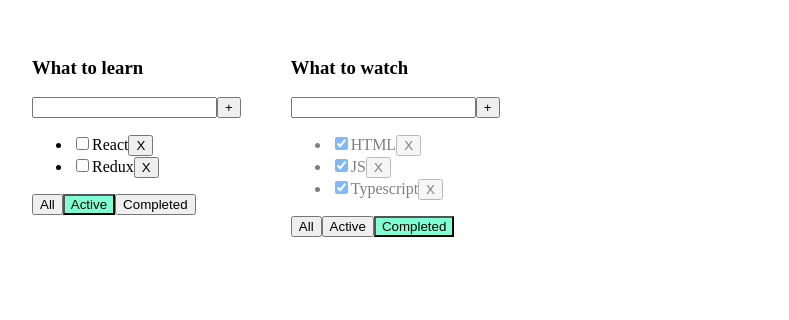
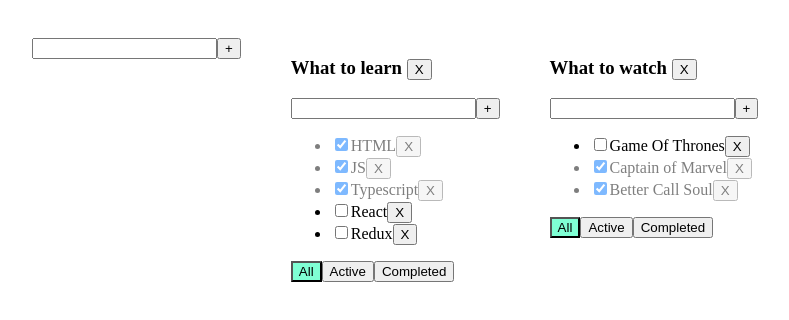
Before and after one commit to SkyDeS-2301/TodoList, a React (Vite) app: page / in a window 1280 px wide. Shown: the top 320 px of the page, without its empty margins (6-795 px from the left). Built offline with nearby package versions, Linux system fonts and the light colour scheme.

Commit message:
ВЫыÐÐнос мозга

```diff
--- /dev/null
+++ b/src/AddItemForm.tsx
@@ -0,0 +1,40 @@
+import {ChangeEvent, KeyboardEvent, useState} from "react";
+
+type AddItemFormPropsType = {
+    addItem: (value: string) => void
+}
+
+export function AddItemForm(props: AddItemFormPropsType) {
+    const [newTaskTitle, setNewTaskTitle] = useState('');
+    const [error, setError] = useState<string | null>(null)
+
+    const onNewTitleChangeHandler = (e: ChangeEvent<HTMLInputElement>) => {
+        setNewTaskTitle(e.currentTarget.value);
+    }
+
+    const onKeyPressHandler = (e: KeyboardEvent<HTMLInputElement>) => {
+        setError(null)
+        if (e.charCode === 13) {
+            addTask()
+        }
+    }
+    const addTask = () => {
+        if (newTaskTitle.trim() !== '') {
+            props.addItem(newTaskTitle.trim());
+            setNewTaskTitle('')
+        } else {
+            setError('You must to fill a field')
+        }
+    }
+
+    return (
+        <div>
+            <input className={error ? 'error' : ''}
+                   value={newTaskTitle}
+                   onChange={onNewTitleChangeHandler}
+                   onKeyPress={onKeyPressHandler}/>
+            <button onClick={addTask}>+</button>
+            {error && <div className='error-message'>{error}</div>}
+        </div>
+    )
+}
--- a/src/App.tsx
+++ b/src/App.tsx
@@ -2,6 +2,7 @@ import './App.css'
 import {TasksType, Todolist} from "./Todolist.tsx";
 import {useState} from "react";
 import {v1} from "uuid";
+import {AddItemForm} from "./AddItemForm.tsx";
 
 export type FilterValuesType = 'all' | 'active' | 'completed'
 type TodolistType = {
@@ -9,63 +10,113 @@ type TodolistType = {
     title: string
     filter: FilterValuesType
 }
-
+type TasksStateType = {
+    [key: string]: TasksType[]
+}
 export function App() {
 
-    const [tasks, setTasks] = useState<TasksType[]>([
-        {id: v1(), title: 'HTML', isDone: true},
-        {id: v1(), title: 'JS', isDone: true},
-        {id: v1(), title: 'Typescript', isDone: true},
-        {id: v1(), title: 'React', isDone: false},
-        {id: v1(), title: 'Redux', isDone: false},
+    const todolist1 = v1();
+    const todolist2 = v1()
+    const [todolists, setTodolists] = useState<TodolistType[]>([
+        {id: todolist1, title: 'What to learn', filter: 'all'},
+        {id: todolist2, title: 'What to watch', filter: 'all'}
     ])
 
+    const [tasksObj, setTasksObj] = useState<TasksStateType>({
+        [todolist1]: [
+            {id: v1(), title: 'HTML', isDone: true},
+            {id: v1(), title: 'JS', isDone: true},
+            {id: v1(), title: 'Typescript', isDone: true},
+            {id: v1(), title: 'React', isDone: false},
+            {id: v1(), title: 'Redux', isDone: false},
+        ],
+        [todolist2]: [
+            {id: v1(), title: 'Game Of Thrones', isDone: false},
+            {id: v1(), title: 'Captain of Marvel', isDone: true},
+            {id: v1(), title: 'Better Call Soul', isDone: true},
+        ],
+    })
+
     function changeFilter(todolistId: string, value: FilterValuesType) {
-        const todolist = todolists.find(tl => tl.id === todolistId)
+        const todolist: TodolistType | undefined = todolists.find(tl => tl.id === todolistId)
         if (todolist) {
             todolist.filter = value
-            setTodolist([...todolists])
+            setTodolists([...todolists])
         }
     }
 
-    function removeTask(id: string) {
+    function removeTask(todolistId: string, id: string) {
+        const tasks = tasksObj[todolistId]
         const filteredTasks = tasks.filter(t => t.id !== id)
-
-        setTasks(filteredTasks)
+        tasksObj[todolistId] = filteredTasks
+        setTasksObj({...tasksObj})
     }
 
-    function addTask(value: string) {
-        const newTask: TasksType = {id: v1(), title: value, isDone: false}
+    function addTask(todolistId: string, value: string) {
+        const task: TasksType = {id: v1(), title: value, isDone: false}
+        const tasks = tasksObj[todolistId]
+        const newTasks = [task, ...tasks]
+        tasksObj[todolistId] = newTasks
 
-        setTasks([newTask, ...tasks])
+        setTasksObj({...tasksObj})
     }
 
-    function changeStatus(taskId: string, isDone: boolean) {
+    function changeStatus(todolistId: string, taskId: string, isDone: boolean) {
+        const tasks = tasksObj[todolistId]
         const task = tasks.find(t => t.id === taskId)
         if (task) {
             task.isDone = isDone
+            setTasksObj({...tasksObj})
         }
-        setTasks([...tasks])
     }
 
+    function removeTodolist(todolistId: string) {
+        const filteredTodolists = todolists.filter(tl => tl.id !== todolistId)
+        setTodolists([...filteredTodolists])
+        delete tasksObj[todolistId]
+        setTasksObj({...tasksObj})
+    }
 
-    const [todolists, setTodolist] = useState<TodolistType[]>([
-        {id: v1(), title: 'What to learn', filter: 'active'},
-        {id: v1(), title: 'What to watch', filter: 'completed'}
-    ])
+    function addTodolist(title: string) {
+        const todolistId = v1()
+        const todolist: TodolistType = {
+            id: todolistId,
+            title: title,
+            filter: 'all'
+        }
+        tasksObj[todolistId] = []
+        setTodolists([todolist, ...todolists])
+        setTasksObj({...tasksObj})
+    }
+
+    function changeTaskTitle(todolistId: string, newValue: string, taskId: string) {
+        const tasks = tasksObj[todolistId]
+        const task = tasks.find(t => t.id === taskId)
+        if (task) {
+            task.title = newValue
+            setTasksObj({...tasksObj})
+        }
+    }
+
+    function changeTodolistTitle(todolistId: string, title: string) {
+        const todolist = todolists.find(tl => tl.id === todolistId)
+        if (todolist) {
+            todolist.title = title
+            setTodolists([...todolists])
+        }
+    }
 
     return (
         <div className='App'>
-
+            <AddItemForm addItem={addTodolist}/>
             {
                 todolists.map(tl => {
-
-                    let tasksForTodolist = tasks
+                    let tasksForTodolist = tasksObj[tl.id]
                     if (tl.filter === 'active') {
-                        tasksForTodolist = tasks.filter(t => !t.isDone)
+                        tasksForTodolist = tasksForTodolist.filter(t => !t.isDone)
                     }
                     if (tl.filter === 'completed') {
-                        tasksForTodolist = tasks.filter(t => t.isDone)
+                        tasksForTodolist = tasksForTodolist.filter(t => t.isDone)
                     }
 
                     return <Todolist key={tl.id}
@@ -77,17 +128,12 @@ export function App() {
                                      changeFilter={changeFilter}
                                      addTask={addTask}
                                      changeTaskStatus={changeStatus}
+                                     removeTodolist={removeTodolist}
+                                     changeTaskTitle={changeTaskTitle}
+                                     changeTodolistTitle={changeTodolistTitle}
                     />
                 })
             }
-
         </div>
     )
 }
-
-
-// const tasks2: TasksType[] = [
-//     {id: 1, title: 'Game Of Thrones', isDone: true},
-//     {id: 2, title: 'Captain of Marvel', isDone: false},
-//     {id: 3, title: 'Better Call Soul', isDone: true},
-// ]
--- /dev/null
+++ b/src/EditableSpan.tsx
@@ -0,0 +1,27 @@
+import {ChangeEvent, useState} from "react";
+
+type EditableSpanPropsType = {
+    title: string
+    onChange: (newValue: string) => void
+}
+
+export function EditableSpan(props: EditableSpanPropsType) {
+    const [editMode, setEditMode] = useState(false)
+    const [title, setTitle] = useState('')
+
+    const activateEditMode = () => {
+        setEditMode(true)
+        setTitle(props.title)
+    }
+    const activateViewMode = () => {
+        setEditMode(false)
+        props.onChange(title)
+    }
+    const onChangeTitleHandler = (e: ChangeEvent<HTMLInputElement>) => {
+        setTitle(e.currentTarget.value)
+    }
+
+    return editMode
+        ? <input value={title} onChange={onChangeTitleHandler} onBlur={activateViewMode} autoFocus/>
+        : <span onDoubleClick={activateEditMode}>{props.title}</span>
+}
--- a/src/Todolist.tsx
+++ b/src/Todolist.tsx
@@ -1,5 +1,7 @@
 import {FilterValuesType} from "./App.tsx";
-import {ChangeEvent, KeyboardEvent, useState} from "react";
+import {ChangeEvent} from "react";
+import {AddItemForm} from "./AddItemForm.tsx";
+import {EditableSpan} from "./EditableSpan.tsx";
 
 export type TasksType = {
     id: string
@@ -11,64 +13,55 @@ type PropsType = {
     title: string
     tasks: TasksType[]
     filter: FilterValuesType
-    removeTask: (id: string) => void
+    removeTask: (todolistId: string, id: string) => void
     changeFilter: (todolistId: string, value: FilterValuesType) => void
-    addTask: (value: string) => void
-    changeTaskStatus: (taskId: string, isDone: boolean) => void
+    addTask: (todolistId: string, value: string) => void
+    changeTaskStatus: (todolistId: string, taskId: string, isDone: boolean) => void
+    changeTaskTitle: (todolistId: string, newValue: string, taskId: string) => void
+    removeTodolist: (todolistId: string) => void
+    changeTodolistTitle: (todolistId: string, title: string) => void
 }
 
 export function Todolist(props: PropsType) {
-    const [newTaskTitle, setNewTaskTitle] = useState('');
-    const [error, setError] = useState<string | null>(null)
 
-    const onNewTitleChangeHandler = (e: ChangeEvent<HTMLInputElement>) => {
-        setNewTaskTitle(e.currentTarget.value);
-    }
-    const addTask = () => {
-        if (newTaskTitle.trim() !== '') {
-            props.addTask(newTaskTitle.trim());
-            setNewTaskTitle('')
-        } else {
-            setError('You must to fill a field')
-        }
-    }
-    const onKeyPressHandler = (e: KeyboardEvent<HTMLInputElement>) => {
-        setError(null)
-        if (e.charCode === 13) {
-            addTask()
-        }
-    }
     const onAllClickHandler = () => props.changeFilter(props.id, 'all')
     const onActiveClickHandler = () => props.changeFilter(props.id, 'active')
     const onCompletedClickHandler = () => props.changeFilter(props.id, 'completed')
-
+    const removeTodolist = () => {
+        props.removeTodolist(props.id)
+    }
+    const addTask = (title: string) => {
+        props.addTask(props.id, title)
+    }
+    const changeTodolistTitle = (title: string) => {
+        props.changeTodolistTitle(props.id, title)
+    }
     return (
         <div>
-            <h3>{props.title}</h3>
+            <h3> <EditableSpan title={props.title} onChange={changeTodolistTitle}/> <button onClick={removeTodolist}>X</button></h3>
             <div>
-                <input className={error ? 'error' : ''}
-                       value={newTaskTitle}
-                       onChange={onNewTitleChangeHandler}
-                       onKeyPress={onKeyPressHandler}/>
-                <button onClick={addTask}>+</button>
-                {error && <div className='error-message'>{error}</div>}
+                <AddItemForm addItem={addTask}/>
 
                 <ul>
                     {
                         props.tasks.map(t => {
                             const onRemoveHandler = () => {
-                                props.removeTask(t.id)
+                                props.removeTask(props.id, t.id)
                             }
-                            const onChangeHandler = (e: ChangeEvent<HTMLInputElement>) => {
-                                props.changeTaskStatus(t.id, e.target.checked)
+                            const onChangeStatus = (e: ChangeEvent<HTMLInputElement>) => {
+                                props.changeTaskStatus(props.id, t.id, e.target.checked)
+                            }
+                            const onChangeTitleHandler = (newValue: string) => {
+                                props.changeTaskTitle(props.id, newValue, t.id)
                             }
                             return (
                                 <li className={t.isDone ? 'is-done' : ''} key={t.id}>
                                     <input type='checkbox'
                                            checked={t.isDone}
-                                           onChange={onChangeHandler}
+                                           onChange={onChangeStatus}
                                     />
-                                    <span>{t.title}</span>
+                                    <EditableSpan title={t.title}
+                                                  onChange={onChangeTitleHandler}/>
                                     <button onClick={onRemoveHandler}>X</button>
                                 </li>
                             )
```
